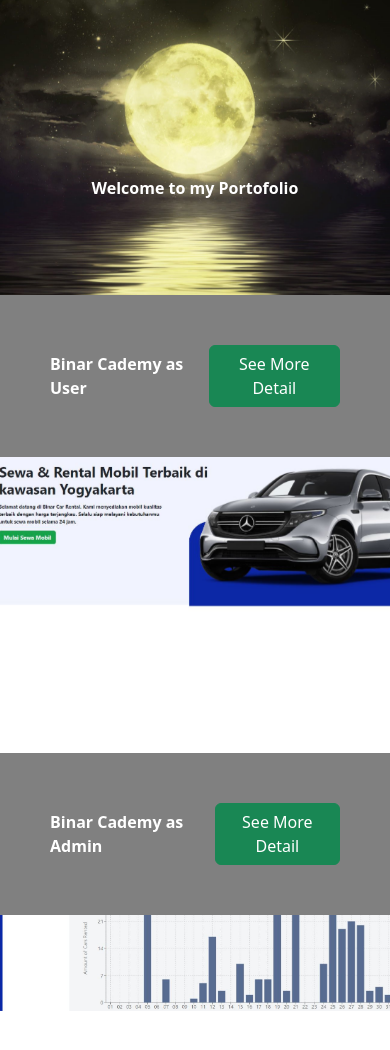
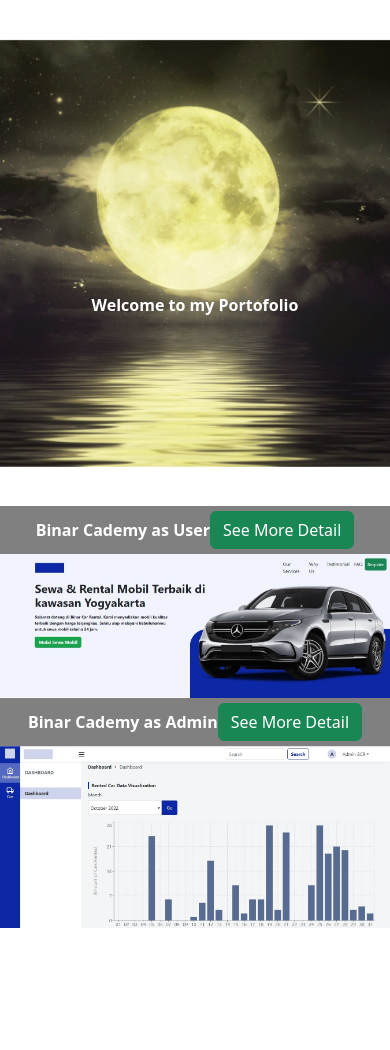
Before and after one commit to yogagayuhmukti/self-app, a React (Create React App) app: page /portofolio in a window 390 px wide. Shown: the top 1050 px of the page. After the commit the page ends 928 px from the top, so only its background shows below. Built offline with nearby package versions, Linux system fonts and the light colour scheme.

Commit message:
portofolio

```diff
--- a/src/pages/Portofolio/Portofolio.css
+++ b/src/pages/Portofolio/Portofolio.css
@@ -1,5 +1,5 @@
 /* Portofolio */
-.backgroundparallax {
+.backgroundportofolio {
   height: 100vh;
   display: flex;
   align-items: center;
@@ -12,12 +12,14 @@
   font-size: 300%;
   margin-top: 200px;
 }
-
+.portocontainer {
+  height: 100%;
+}
 .listjudul {
-  padding: 50px;
+  padding: 20px;
   display: flex;
   background-color: grey;
-  justify-content: center;
+  justify-content: space-around;
   align-items: center;
 }
 .judul {
@@ -25,17 +27,27 @@
   color: white;
   font-size: 100%;
 }
+
 @media only screen and (max-width: 768px) {
-  .backgroundparallax {
-    height: 35vh;
-    display: flex;
+  .backgroundportofolio {
+    height: 60vh;
   }
   .welcomeportofolio {
     text-align: center;
     font-weight: 900;
     color: white;
     font-size: 100%;
-    margin-top: 80px;
+    margin-top: 50%;
+  }
+  .listjudul {
+    padding: 5px;
+    display: flex;
+    background-color: grey;
+    justify-content: center;
+    align-items: center;
+  }
+  .imgportofolio {
+    width: 100%;
   }
 }
 /* Portofolio */
--- a/src/pages/Portofolio/Portofolio.jsx
+++ b/src/pages/Portofolio/Portofolio.jsx
@@ -8,37 +8,39 @@
   return (
     <>
       <Parallax
-        className="backgroundparallax"
+        className="backgroundportofolio"
         bgImage={yogabackground}
         bgImageAlt="yogabackground"
-        strength={200}
+        strength={300}
       >
         <div className="welcomeportofolio">Welcome to my Portofolio</div>
       </Parallax>
+      <div className="portocontainer">
         <div className="listjudul">
           <div className="judul">Binar Cademy as User</div>
           <a href="https://bcr-platinum-user.vercel.app/">
             <Button variant="success"> See More Detail </Button>
           </a>
         </div>
-      <Parallax
-        className="backgroundparallax"
-        bgImage={yogabinaruser}
-        bgImageAlt="yogabinaruser"
-        strength={200}
-      ></Parallax>
+        <img
+          className="imgportofolio"
+          src={yogabinaruser}
+          alt="yogabinaruser"
+        />
+      </div>
+      <div className="portocontainer">
         <div className="listjudul">
           <div className="judul">Binar Cademy as Admin</div>
           <a href="https://bcr-platinum-admin.vercel.app/login">
             <Button variant="success"> See More Detail </Button>
           </a>
         </div>
-      <Parallax
-        className="backgroundparallax"
-        bgImage={yogabinaradmin}
-        bgImageAlt="yogabinaradmin"
-        strength={200}
-      ></Parallax>
+        <img
+          className="imgportofolio"
+          src={yogabinaradmin}
+          alt="yogabinaradmin"
+        />
+      </div>
     </>
   );
 };
```
Also changed, not shown: src/assets/yogabinaruser.jpg. Lines whose indentation alone changed are shown as unchanged.
